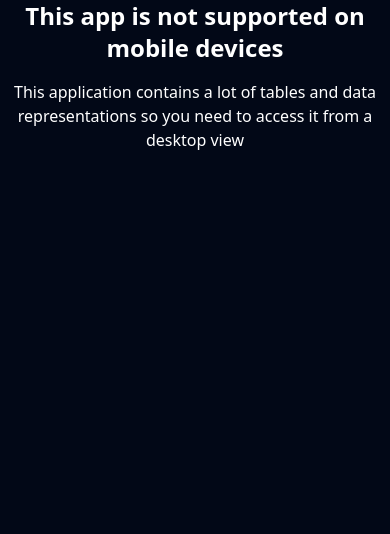
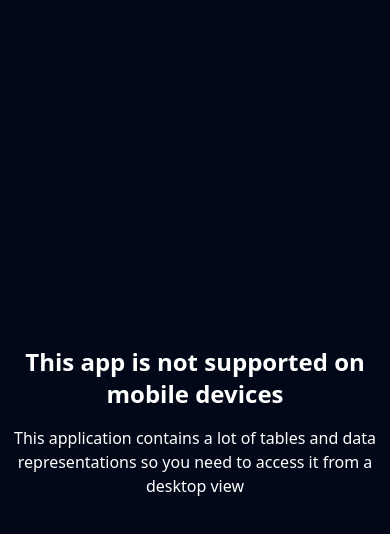
Before and after one commit to ayoubben18/admin-dashboard, a Next.js app: page /analytics in a window 390 px wide. Shown: the top 534 px of the page. Built offline with nearby package versions, Linux system fonts and the light colour scheme.

Commit message:
fix: Update mobile device warning message in root layout

```diff
--- a/app/layout.tsx
+++ b/app/layout.tsx
@@ -30,7 +30,7 @@ export default function RootLayout({
             fontSans.variable
           )}
         >
-          <div className=" sm:hidden flex flex-col gap-4 items-center text-center justify-center text-white">
+          <div className=" sm:hidden flex flex-col gap-4 items-center text-center min-h-screen justify-center text-white">
             <h1 className=" font-extrabold text-2xl">
               This app is not supported on mobile devices
             </h1>
```
